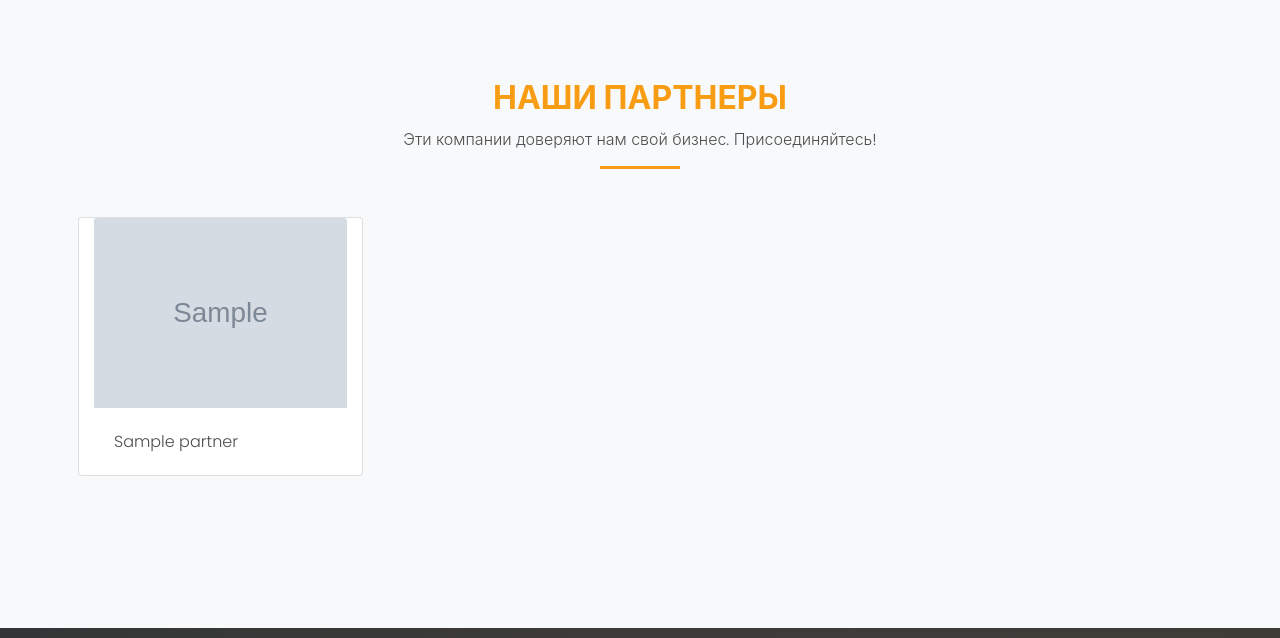
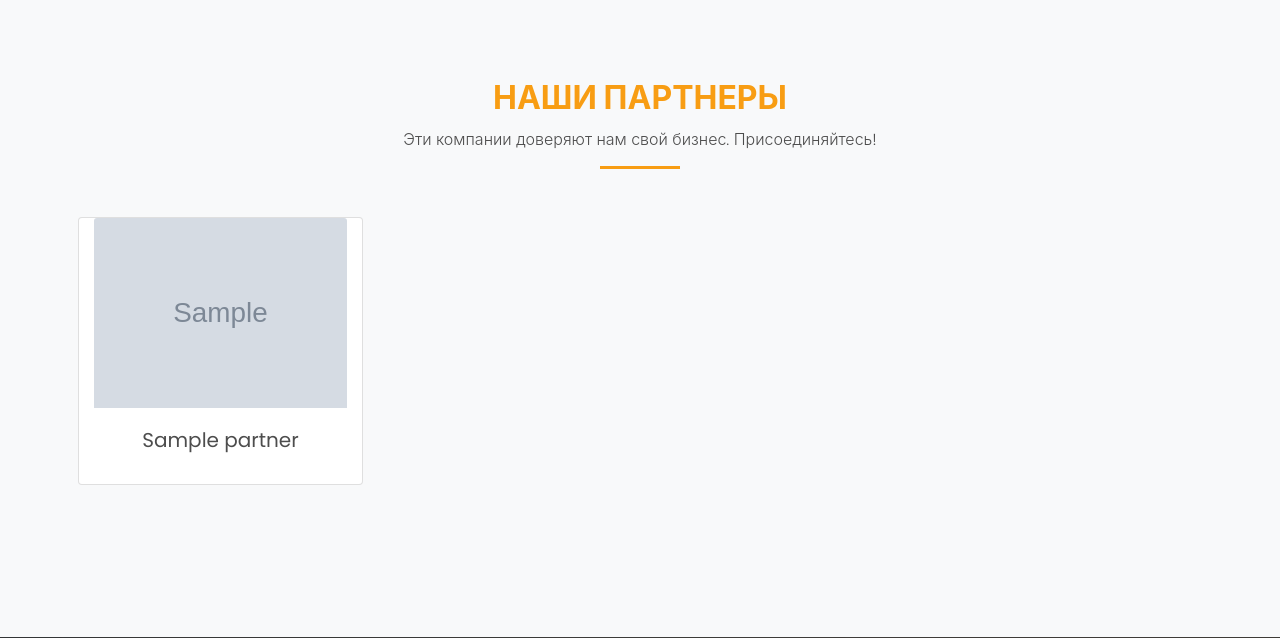
Before and after one commit to GreatRaksin/CubocTrans_site, a Django app: page / in a window 1280 px wide. Shown: the part 1882-2520 px from the top of the page. Run offline with Django 3.2, Linux system fonts and the light colour scheme; tables that the repository leaves empty hold one stand-in row (values such as "Sample post"); grey boxes marked "Sample" are stand-in pictures; some libraries are stand-ins or nearby versions; some web fonts are replaced.

Commit message:
Fix cards

```diff
--- a/templates/index.html
+++ b/templates/index.html
@@ -137,7 +137,7 @@
                             <img src="{{ partner.logo.url }}" class="card-img-top" alt="Логотип {{ partner.name }}">
                         </a>
                         <div class="card-body">
-                            <p class="card-text">{{ partner.name }}</p>
+                            <h5 class="card-title text-center">{{ partner.name }}</h5>
                         </div>
                     </div>
 
```
